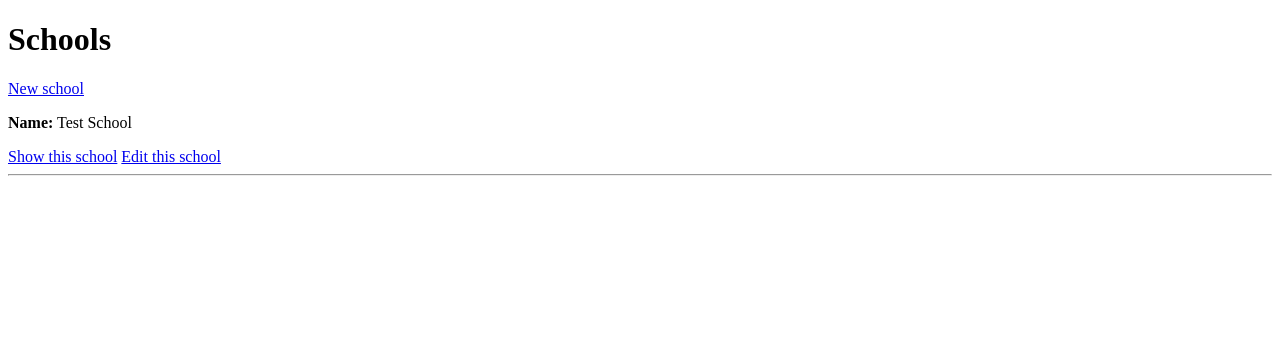
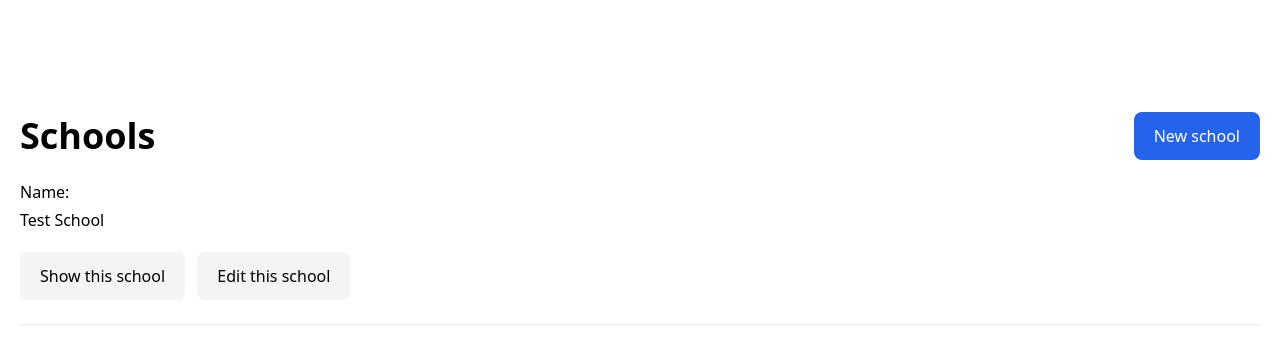
Before and after one commit to rubyforgood/stocks-in-the-future, a Rails app: page /schools in a window 1280 px wide. Shown: the top 364 px of the page. Run offline with Rails 7, Linux system fonts and the light colour scheme; data comes from the database, SQL or seed files in the repository; style sheets or scripts are compiled from the project's sources.

Commit message:
Update application.html.erb

```diff
--- a/app/views/layouts/application.html.erb
+++ b/app/views/layouts/application.html.erb
@@ -5,12 +5,15 @@
     <meta name="viewport" content="width=device-width,initial-scale=1">
     <%= csrf_meta_tags %>
     <%= csp_meta_tag %>
+    <%= stylesheet_link_tag "tailwind", "inter-font", "data-turbo-track": "reload" %>
 
     <%= stylesheet_link_tag "application", "data-turbo-track": "reload" %>
     <%= javascript_importmap_tags %>
   </head>
 
   <body>
-    <%= yield %>
+    <main class="container mx-auto mt-28 px-5 flex">
+      <%= yield %>
+    </main>
   </body>
 </html>
```
